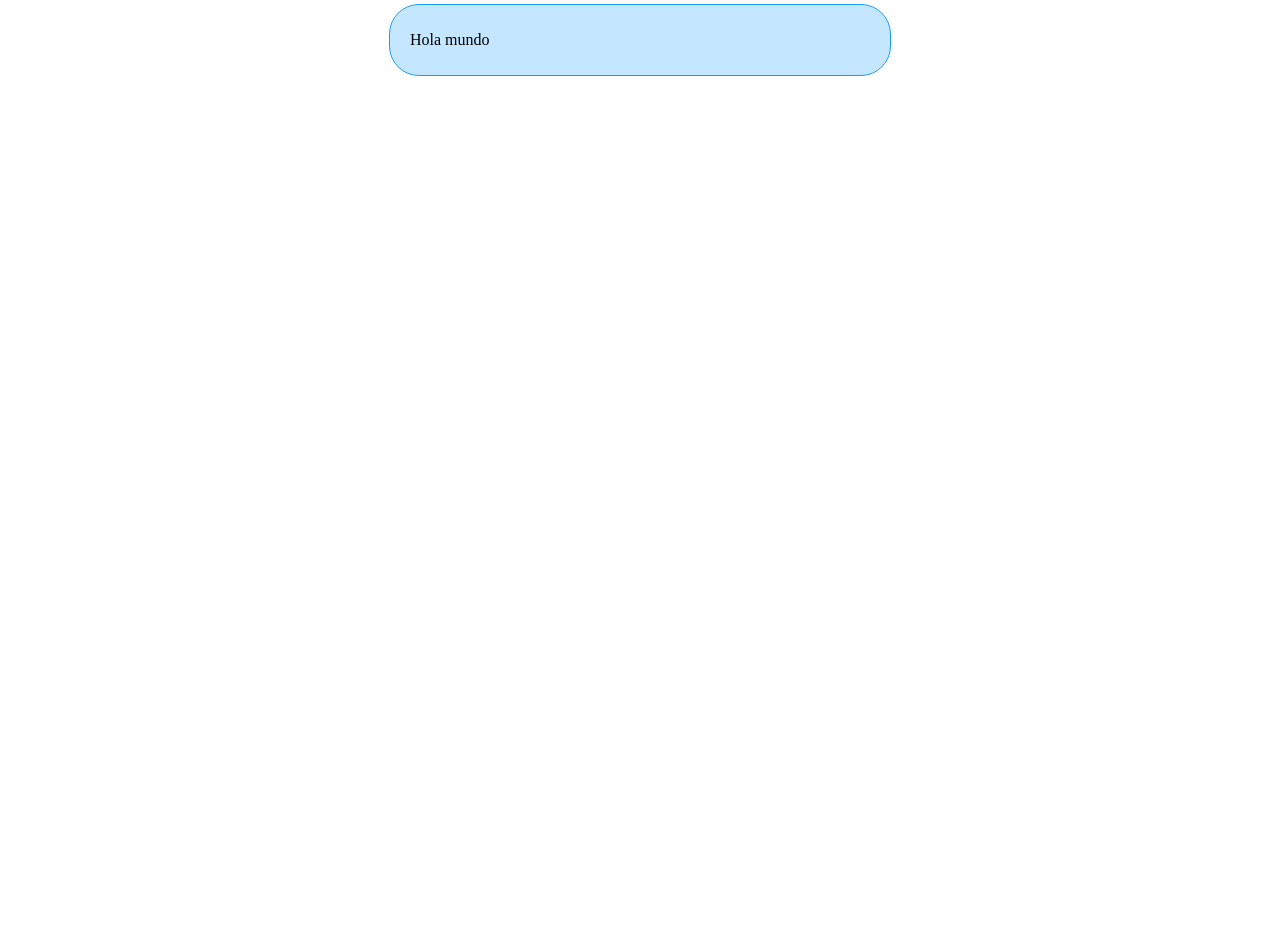
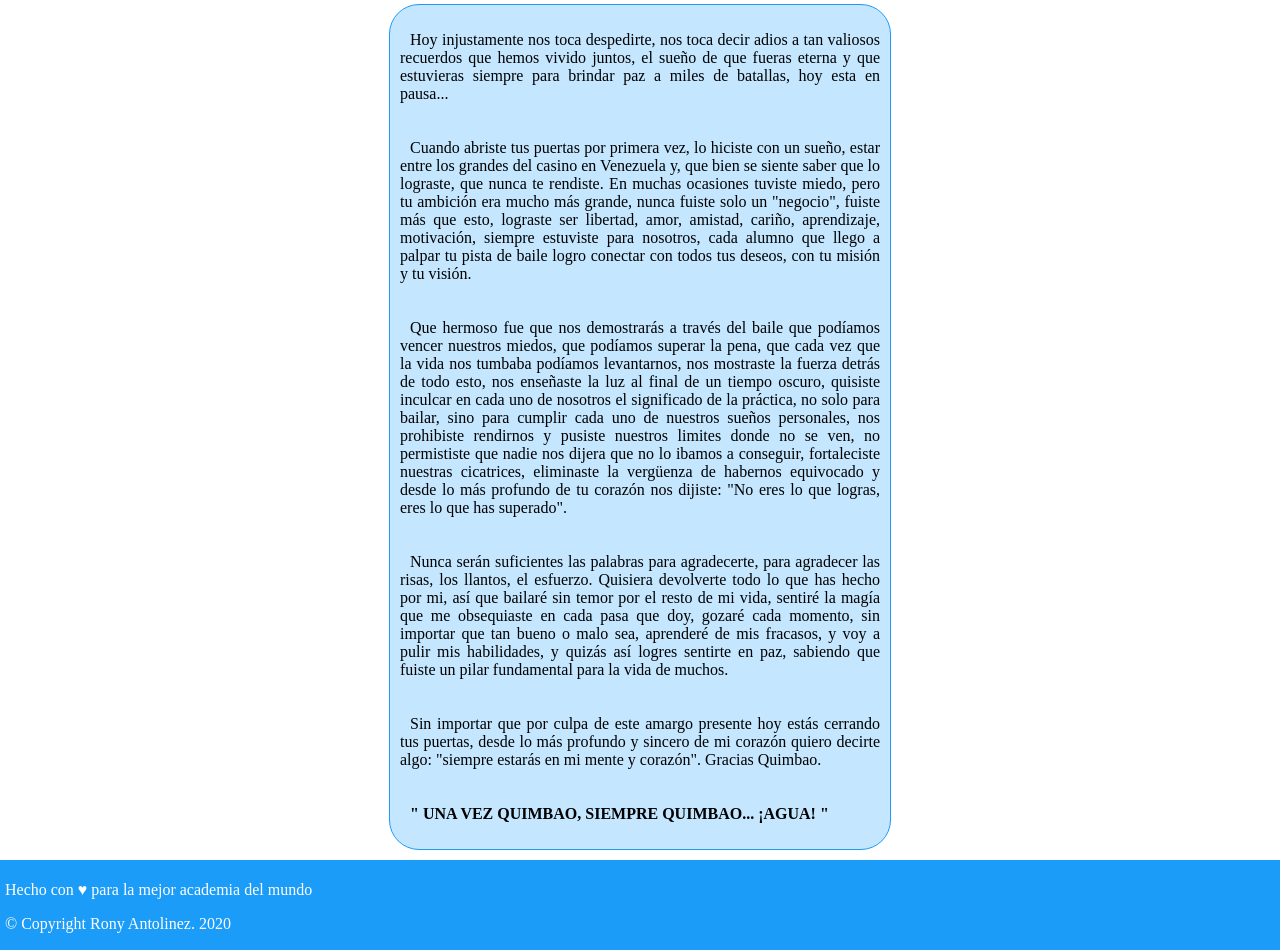
Before and after one commit to quimbao/quimbao, a plain HTML site: page index.html in a window 1280 px wide. Shown: the part 300-1250 px from the top of the page. Before the commit the page ends 800 px from the top, so only its background shows below. Drawn offline with Linux system fonts and the light colour scheme.

Commit message:
finished

```diff
--- a/index.html
+++ b/index.html
@@ -14,7 +14,37 @@
 
     <h1 class="title animated pulse">Quimbao</h1>
     <div class="container">
-        <p class="content">Hola mundo</p>
+        <p class="content">Hoy injustamente nos toca despedirte, nos toca decir adios a tan valiosos recuerdos que hemos vivido juntos, el sueño de que fueras
+            eterna y que estuvieras siempre para brindar paz a miles de batallas, hoy esta en pausa...
+        </p>
+        <p class="content">
+            Cuando abriste tus puertas por primera vez, lo hiciste con un sueño, estar entre los grandes del casino en Venezuela y, que bien se siente saber que lo lograste,
+            que nunca te rendiste. En muchas ocasiones tuviste miedo, pero tu ambición era mucho más grande, nunca fuiste solo un "negocio", fuiste más que esto,
+            lograste ser libertad, amor, amistad, cariño, aprendizaje, motivación, siempre estuviste para nosotros, cada alumno que llego a palpar tu pista de baile
+            logro conectar con todos tus deseos, con tu misión y tu visión.
+        </p>
+        <p class="content">
+            Que hermoso fue que nos demostrarás a través del baile que podíamos vencer nuestros miedos, que podíamos superar la pena, que cada vez que la vida nos tumbaba
+            podíamos levantarnos, nos mostraste la fuerza detrás de todo esto, nos enseñaste la luz al final de un tiempo oscuro,
+            quisiste inculcar en cada uno de nosotros el significado de la práctica, no solo para bailar, sino para cumplir cada uno de nuestros sueños personales, nos prohibiste rendirnos
+            y pusiste nuestros limites donde no se ven, no permististe que nadie nos dijera que no lo ibamos a conseguir, fortaleciste nuestras cicatrices, eliminaste la vergüenza de habernos equivocado y desde lo más profundo de tu corazón nos dijiste:
+            "No eres lo que logras, eres lo que has superado".
+        </p>
+
+        <p class="content">
+            Nunca serán suficientes las palabras para agradecerte, para agradecer las risas, los llantos, el esfuerzo. Quisiera devolverte todo lo que has hecho por mi,
+            así que bailaré sin temor por el resto de mi vida, sentiré la magía que me obsequiaste en cada pasa que doy, gozaré cada momento, sin importar que tan bueno o malo sea,
+            aprenderé de mis fracasos, y voy a pulir mis habilidades, y quizás así logres sentirte en paz, sabiendo que fuiste un pilar fundamental para la vida de muchos.
+        </p>
+        <p class="content">
+            Sin importar que por culpa de este amargo presente hoy estás cerrando tus puertas, desde lo más profundo y sincero de mi corazón quiero decirte algo: "siempre estarás en mi mente y corazón". Gracias Quimbao.
+        </p>
+        <p class="content important">" UNA VEZ QUIMBAO, SIEMPRE QUIMBAO... ¡AGUA! "</p>
     </div>
+
+    <footer class="footer">
+        <p>Hecho con ♥ para la mejor academia del mundo</p>
+        <p>© Copyright Rony Antolinez. 2020</p>
+    </footer>
 </body>
 </html>
--- a/style/style.css
+++ b/style/style.css
@@ -52,7 +52,22 @@ body {
 
 .content {
     text-indent: 10px;
+    text-align: justify;
     padding: 10px;
+}
+
+.important {
+    font-weight: bold;
+}
+
+.footer{
+    margin-top: 10px;
+    padding: 5px;
+    color: white;
+    text-align: left;
+    height: 80px;
+    width: 100%;
+    background-color: #1b9cf9;
 }
 
 @media only screen and (max-width: 600px) {
```
